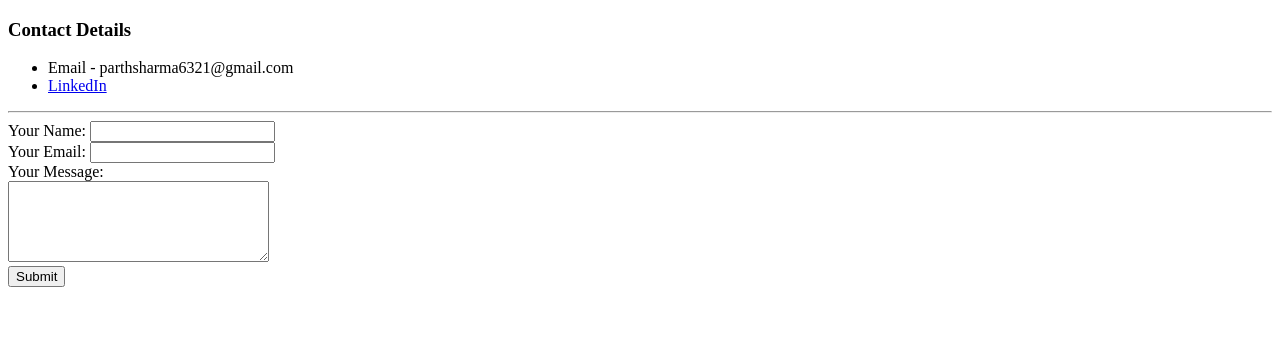
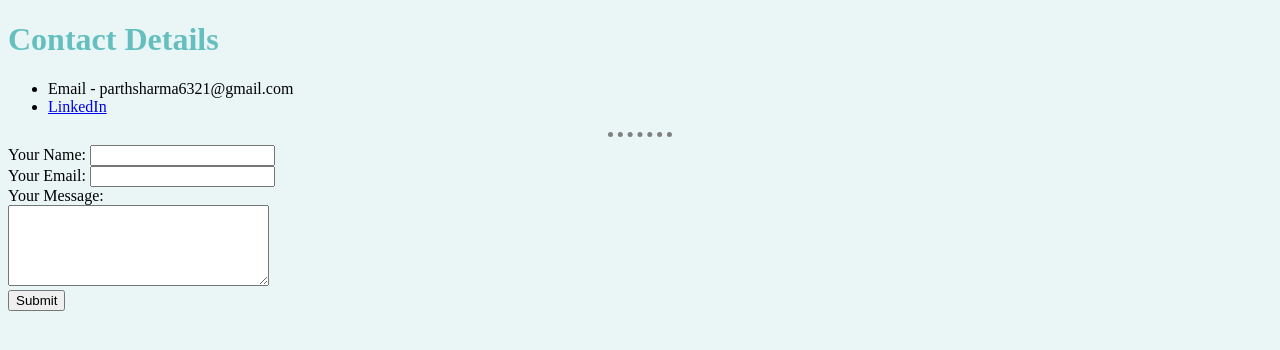
Before and after one commit to parthsharma6321/cv, a plain HTML site: page contactme.html in a window 1280 px wide. Drawn offline with Linux system fonts and the light colour scheme.

Commit message:
Updated with CSS

```diff
--- a/contactme.html
+++ b/contactme.html
@@ -3,9 +3,10 @@
   <head>
     <meta charset="utf-8">
     <title>Contact Me</title>
+    <link rel="stylesheet" href="css/styles.css">
   </head>
   <body>
-    <h3>Contact Details</h3>
+    <h1>Contact Details</h1>
     <ul>
       <li>Email - parthsharma6321@gmail.com</li>
       <li><a href="https://www.linkedin.com/in/parthsharma6321/">LinkedIn</a></li>
--- /dev/null
+++ b/css/styles.css
@@ -0,0 +1,12 @@
+body{
+  background-color: #EAF6F6;
+}
+hr{
+  border-style: dotted none none none;
+  border-color: grey;
+  border-width: 5px;
+  width: 5%;
+}
+h1,h3{
+  color: #66BFBF;
+}
```
Also changed, not shown: hobbies.html (+2 -1 lines), index.html (+1 -0 lines).
